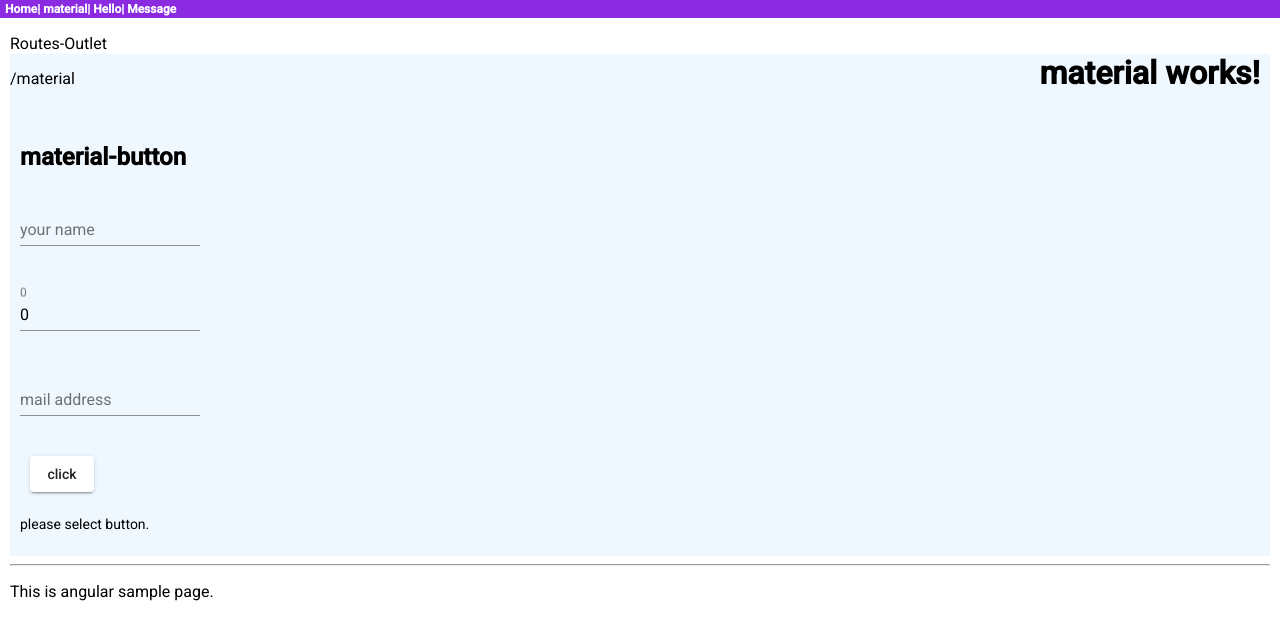
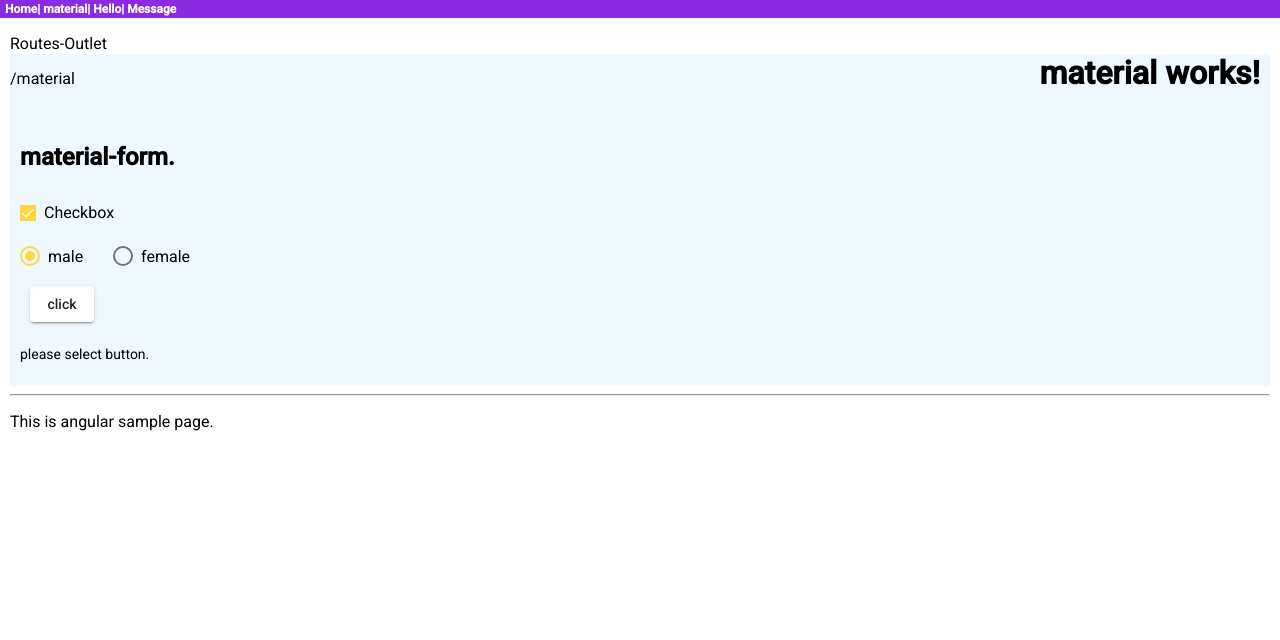
Before and after one commit to yuri-misonoo/angular-app, an Angular app: page /material in a window 1280 px wide. Shown: the top 640 px of the page. Built offline with nearby package versions, Linux system fonts and the light colour scheme.

Commit message:
チェックボタン/ラジオボタン

```diff
--- a/src/app/app.module.ts
+++ b/src/app/app.module.ts
@@ -15,6 +15,8 @@
 import { MatIconModule } from '@angular/material/icon';
 import { MatButtonToggleModule } from '@angular/material/button-toggle';
 import { MatInputModule } from '@angular/material/input';
+import { MatCheckboxModule } from '@angular/material/checkbox';
+import { MatRadioModule } from '@angular/material/radio';
 
 const routes:Routes = [
   { path: 'material', component: MaterialComponent},
@@ -32,6 +34,8 @@
   ],
   imports: [
     BrowserModule,
+    MatRadioModule,
+    MatCheckboxModule,
     MatButtonToggleModule,
     MatButtonModule,
     MatIconModule,
--- a/src/app/material/material.component.html
+++ b/src/app/material/material.component.html
@@ -1,24 +1,16 @@
 <div class="container">
   <h1>material works!</h1>
   <div>
-    <h2>material-button</h2>
+    <h2>material-form.</h2>
     <form [formGroup]="myControl">
       <div>
-        <mat-form-field>
-          <input type="text" matInput matType="text" formControlName="name" placeholder="your name">
-        </mat-form-field>
+        <mat-checkbox formControlName="check">Checkbox</mat-checkbox>
       </div>
       <div>
-        <mat-form-field>
-          <input type="number" matInput matType="number"
-            formControlName="number" placeholder="0">
-        </mat-form-field>
-      </div>
-      <div>
-        <mat-form-field>
-          <input type="email" matInput matType="email"
-            formControlName="email" placeholder="mail address">
-        </mat-form-field>
+        <mat-radio-group formControlName="radio">
+          <mat-radio-button style="margin-right:30px;" value="male">male</mat-radio-button>
+          <mat-radio-button value="female">female</mat-radio-button>
+        </mat-radio-group>
       </div>
       <button mat-raised-button (click)="click()">click</button>
     </form>
--- a/src/app/material/material.component.ts
+++ b/src/app/material/material.component.ts
@@ -15,9 +15,8 @@
   ngOnInit() {
     this.message = 'please select button.';
     this.myControl = new FormGroup({
-      name: new FormControl(''),
-      number: new FormControl(0),
-      email: new FormControl(''),
+      check: new FormControl(true),
+      radio: new FormControl('male'),
     });
   }
 
```
